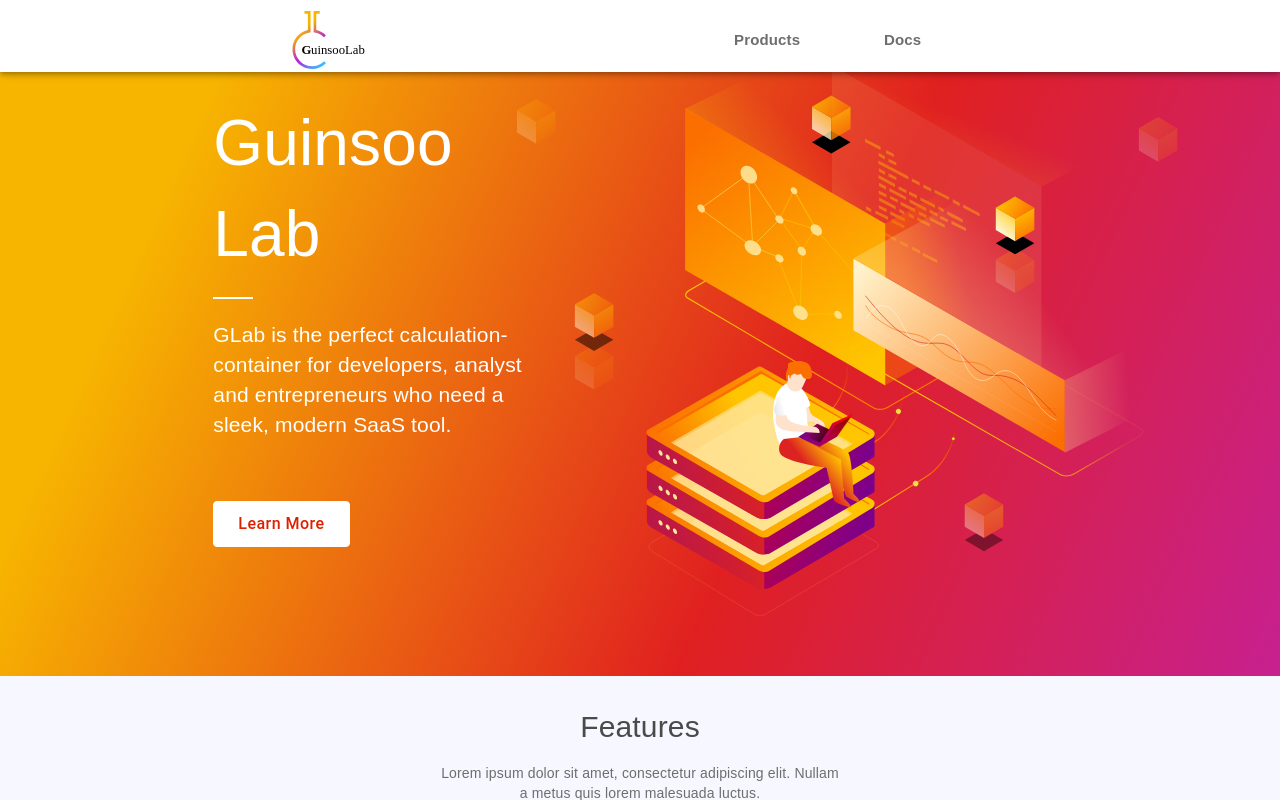
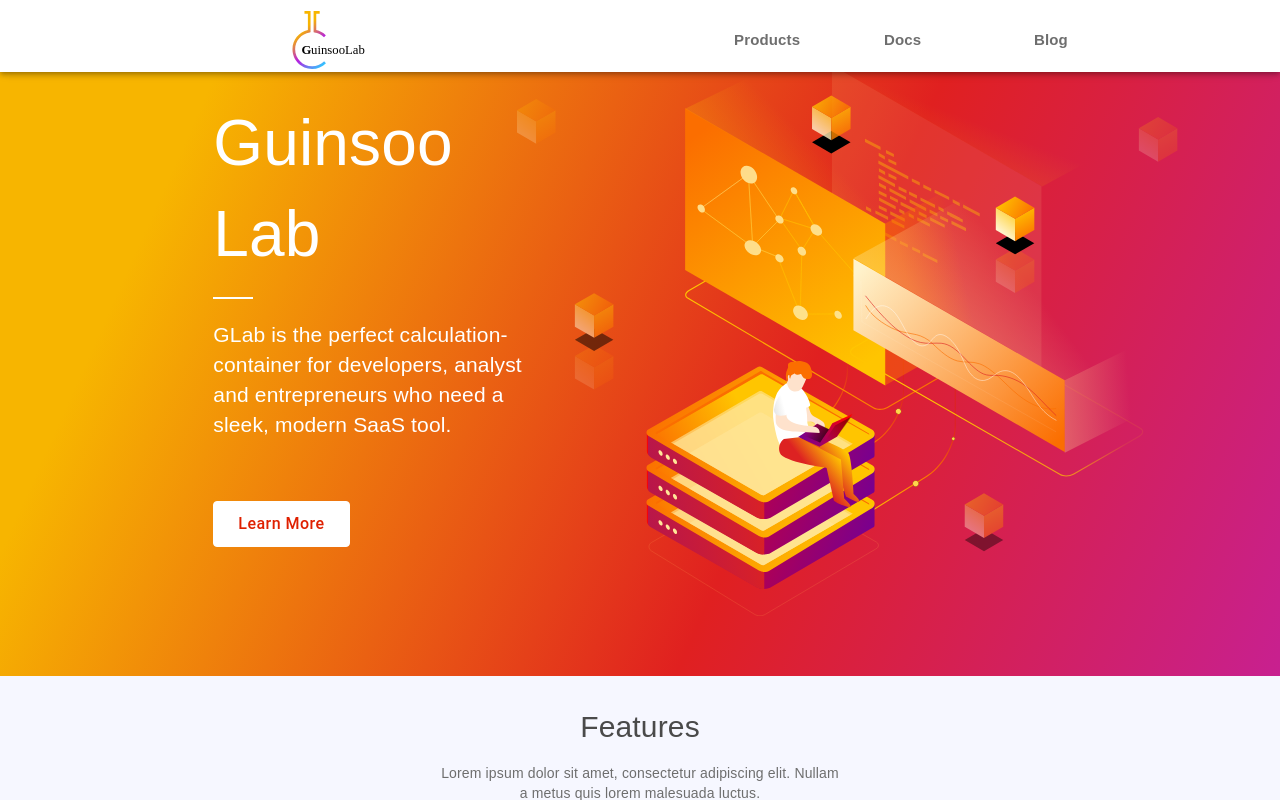
Before and after one commit to GuinsooLab/glab, a React (Create React App) app: page /#/app/home in a window 1280 px wide. Shown: the top 800 px of the page. Built offline with nearby package versions, Linux system fonts and the light colour scheme.

Commit message:
add blog

```diff
--- a/src/components/Header/Header.js
+++ b/src/components/Header/Header.js
@@ -94,7 +94,9 @@
         </p>
         <p
           className={classes.subTitle}
+          onClick={() => { window.open("https://ciusji.gitbook.io/guinsooblog/", "_target")}}
         >
+          Blog
         </p>
         <div className={classes.gap} />
       </Toolbar>
```
